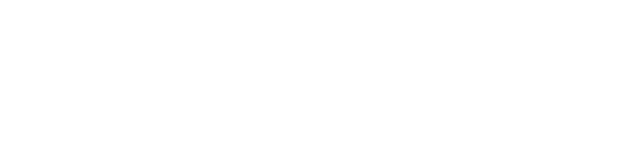
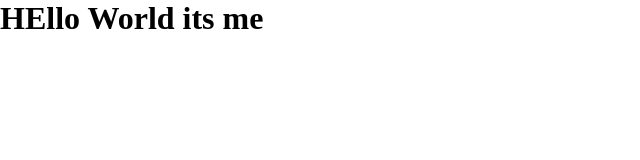
Before and after one commit to LEGIONOFDO/hjthju, a plain HTML site: page index.html in a window 1280 px wide. Shown: the whole page, without its empty margins (0-640 px from the left). Drawn offline with Linux system fonts and the light colour scheme.

Commit message:
Update index.html

```diff
--- a/index.html
+++ b/index.html
@@ -7,6 +7,6 @@
     <title>Document</title>
 </head>
 <body>
-
+    <h1>HEllo World its me</h1>
 </body>
 </html>
```
